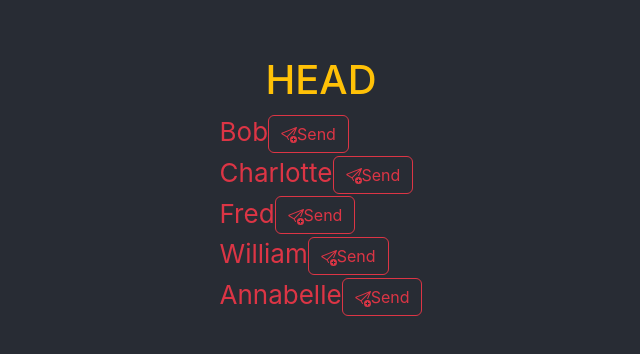
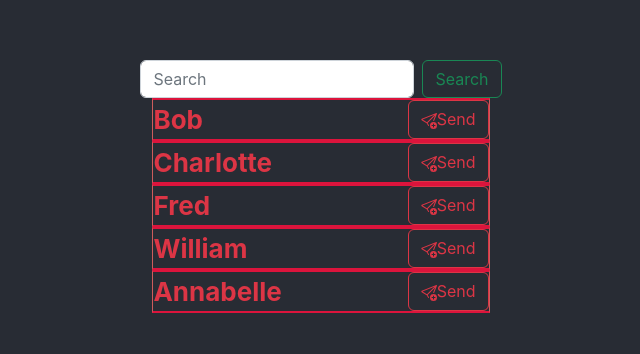
Before and after one commit to GalaxyCoder123/Chat-UI, a React (Create React App) app: page / in a window 1280 px wide. Shown: the part 214-568 px from the top of the page, without its empty margins (319-959 px from the left). Built offline with nearby package versions, Linux system fonts and the light colour scheme; the HTML template or start-up script is replaced by a standard one.

Commit message:
Message List Layout

```diff
--- a/src/App.tsx
+++ b/src/App.tsx
@@ -1,6 +1,7 @@
 import React from 'react';
 import logo from './logo.svg';
 import './App.css';
+import './index.scss';
 import { ChatComponent } from './ChatApp/chat';
 
 
--- a/src/ChatApp/Chat.tsx
+++ b/src/ChatApp/Chat.tsx
@@ -24,7 +24,7 @@
     render() {
         return (
             <div>
-                <Context />
+                <Context/>
             </div>
         );
     }
--- a/src/ChatApp/Context.tsx
+++ b/src/ChatApp/Context.tsx
@@ -24,9 +24,11 @@
         return this.state.memberList.map(ele => {
             return (
                 <>
-                    <div className=" text-danger text-start">
+                    <div className=" text-danger text-start list-item">
                         {
-                            ele.name
+                            <b>
+                                {ele.name}
+                            </b>
                         }
                         <button type="button" className="btn btn-outline-danger">
                             <svg xmlns="http://www.w3.org/2000/svg" width="16" height="16" fill="currentColor" className="bi bi-send-plus" viewBox="0 0 16 16">
@@ -44,8 +46,11 @@
     render() {
         return (
             <>
-                <h1 className="text-warning">HEAD</h1>
-                <div className="cntainer-fluid">
+                <form className="d-flex" role="search">
+                    <input className="form-control me-2" type="search" placeholder="Search" aria-label="Search"></input>
+                    <button className="btn btn-outline-success" type="submit">Search</button>
+                </form>
+                <div className="container-fluid">
                     {
                         this.renderMemberList()
                     }
--- a/src/index.scss
+++ b/src/index.scss
@@ -13,3 +13,12 @@
   font-family: source-code-pro, Menlo, Monaco, Consolas, 'Courier New',
     monospace;
 }
+
+.list-item {
+  border: 1px solid indianred;
+  border-top: 2px solid crimson;
+  border-bottom: 2px solid crimson;
+  display: flex;
+  justify-content: space-between;
+
+}
```
